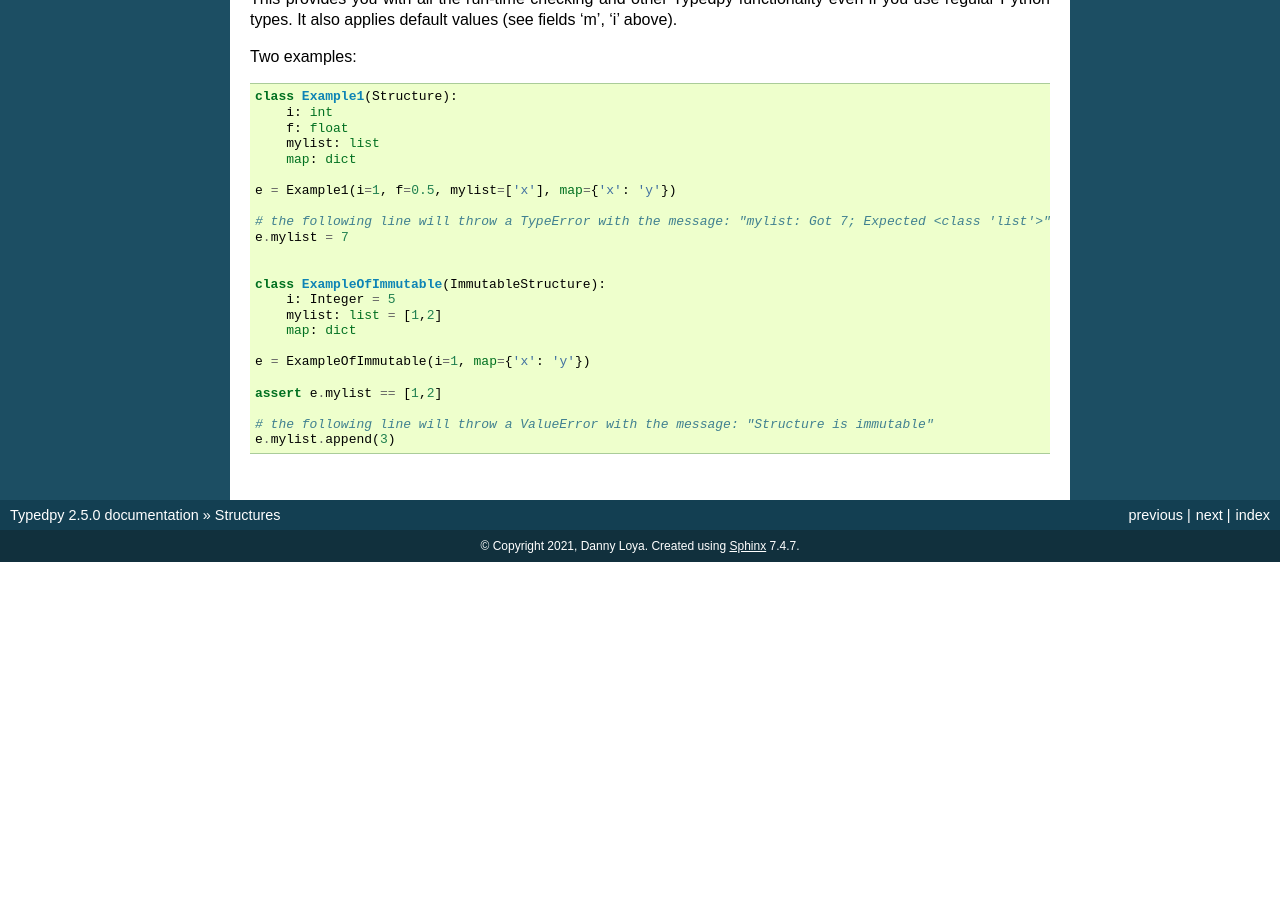
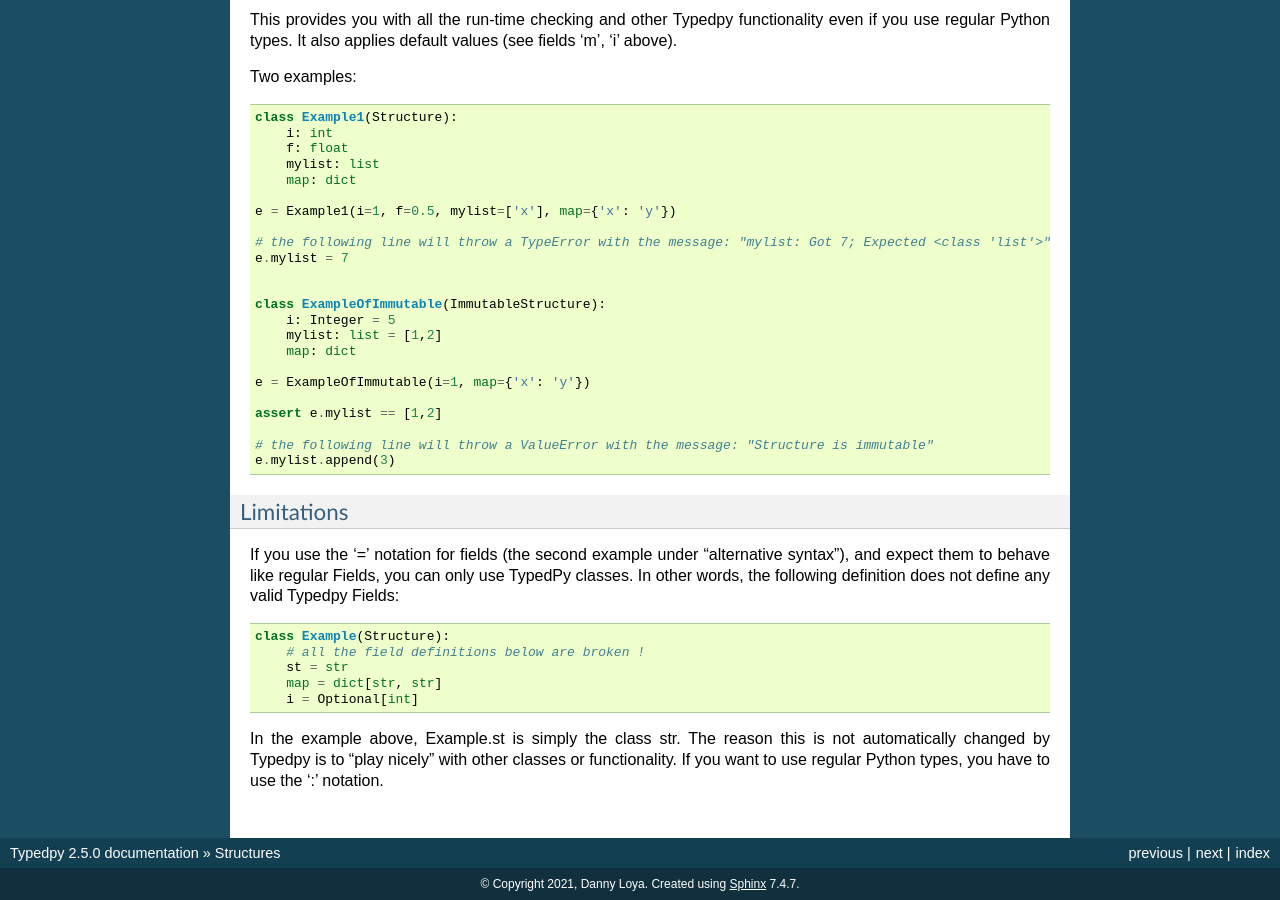
Before and after one commit to loyada/typedpy, a Sphinx documentation site: the page built from docs/structures.rst, in a window 1280 px wide and 900 px high, scrolled down 7777 px. Built offline with Sphinx 7.4.7, drawn with Linux system fonts in a browser that asks for light colours; pages that are not in the unit, such as notebooks, are missing from menus; before the commit the page ends 8339 px from its top, so only the background shows below that.

Commit message:
Issue #94 - documentation

```diff
--- a/docs/structures.rst
+++ b/docs/structures.rst
@@ -463,6 +463,7 @@ Is converted by Typedpy automatically to this:
 This provides you with all the run-time checking and other Typedpy functionality even if you use regular Python types.
 It also applies default values (see fields 'm', 'i' above).
 
+
 Two examples:
 
 .. code-block:: python
@@ -490,3 +491,23 @@ Two examples:
 
     # the following line will throw a ValueError with the message: "Structure is immutable"
     e.mylist.append(3)
+
+
+
+Limitations
+--------------
+If you use the '=' notation for fields (the second example under "alternative syntax"), and expect them to behave like
+regular Fields, you can only use TypedPy classes.
+In other words, the following definition does not define any valid Typedpy Fields:
+
+
+.. code-block:: python
+
+    class Example(Structure):
+        # all the field definitions below are broken !
+        st = str
+        map = dict[str, str]
+        i = Optional[int]
+
+In the example above, Example.st is simply the class str. The reason this is not automatically changed by Typedpy is to
+"play nicely" with other classes or functionality. If you want to use regular Python types, you have to use the ':' notation.
```
Also changed, not shown: 1 other file.
